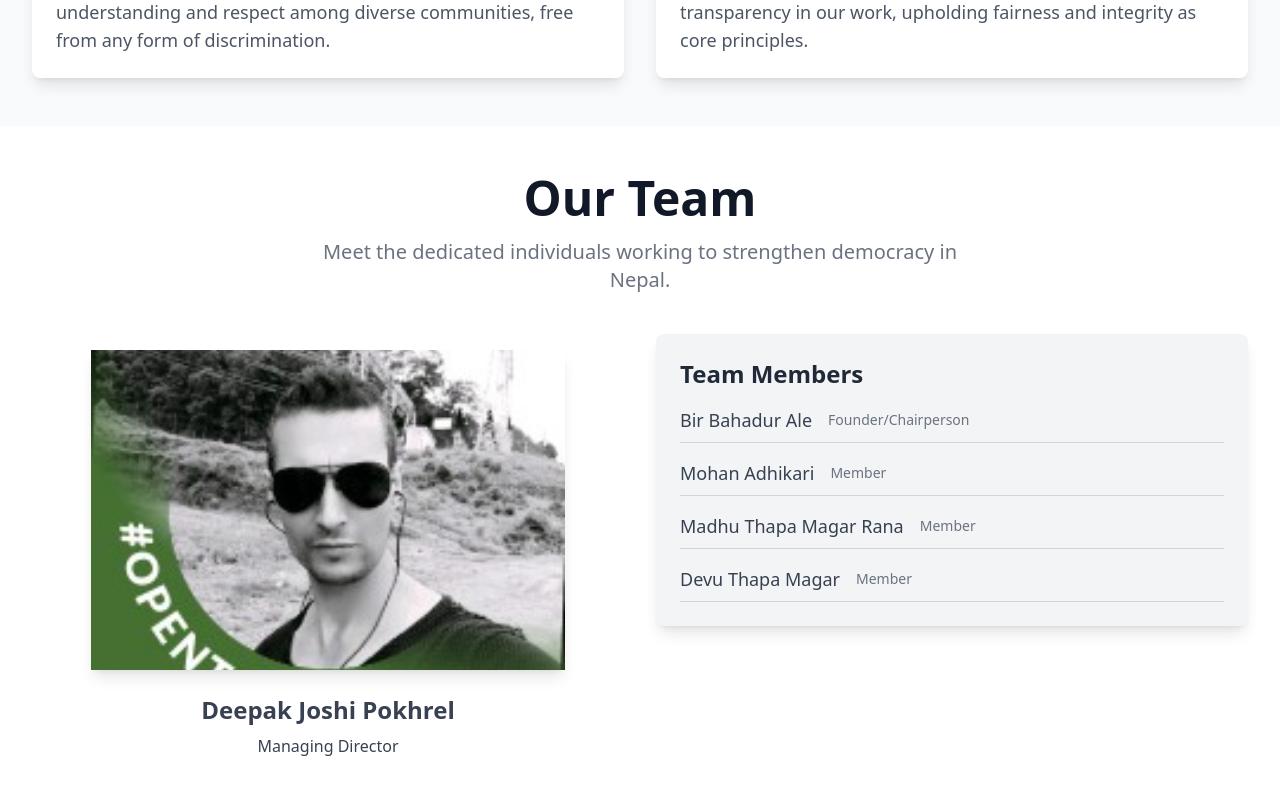
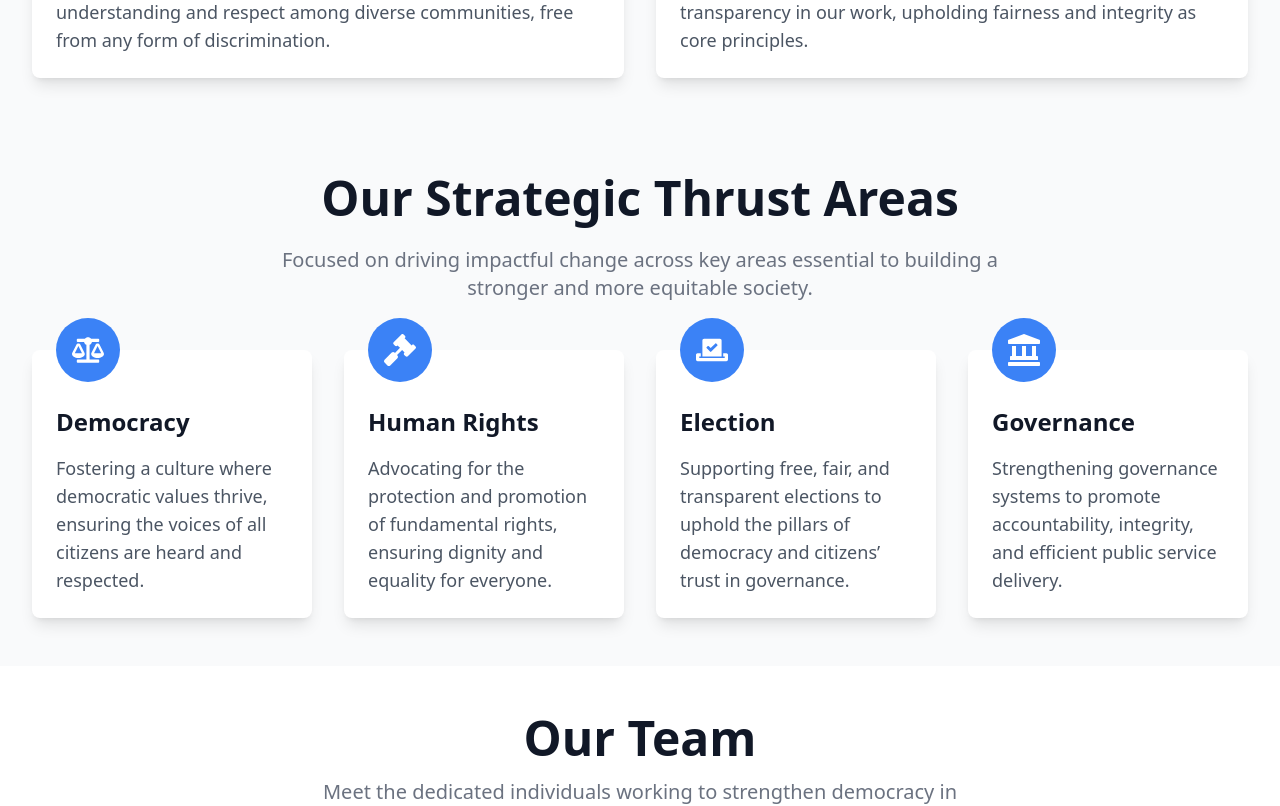
Before and after one commit to Axkratos/CDHR, a React (Vite) app: page / in a window 1280 px wide. Shown: the part 1320-2126 px from the top of the page. Built offline with nearby package versions, Linux system fonts and the light colour scheme.

Commit message:
added mission and values

```diff
--- a/src/App.jsx
+++ b/src/App.jsx
@@ -9,6 +9,7 @@ import BlogPost from './components/BlogPost';
 import Contact from './components/Contact';
 import Footer from './components/Footer';
 import ComingSoon from './components/ComingSoon';
+import Area from './components/Area';
 
 function App() {
   return (
@@ -28,6 +29,9 @@ function App() {
                 </div>
                 <div id="mission">
                   <Mission />
+                </div>
+                <div id="area">
+                  <Area />
                 </div>
                 <div id="team">
                   <Team />
--- /dev/null
+++ b/src/components/Area.jsx
@@ -0,0 +1,62 @@
+import React from 'react';
+import { FaBalanceScale, FaGavel, FaVoteYea, FaLandmark } from 'react-icons/fa';
+
+export default function StrategicAreas() {
+  const areas = [
+    {
+      icon: FaBalanceScale,
+      title: 'Democracy',
+      description:
+        'Fostering a culture where democratic values thrive, ensuring the voices of all citizens are heard and respected.',
+    },
+    {
+      icon: FaGavel,
+      title: 'Human Rights',
+      description:
+        'Advocating for the protection and promotion of fundamental rights, ensuring dignity and equality for everyone.',
+    },
+    {
+      icon: FaVoteYea,
+      title: 'Election',
+      description:
+        'Supporting free, fair, and transparent elections to uphold the pillars of democracy and citizens’ trust in governance.',
+    },
+    {
+      icon: FaLandmark,
+      title: 'Governance',
+      description:
+        'Strengthening governance systems to promote accountability, integrity, and efficient public service delivery.',
+    },
+  ];
+
+  return (
+    <section id="strategic-areas" className="py-12 bg-gray-50">
+      <div className="max-w-7xl mx-auto px-4 sm:px-6 lg:px-8">
+        <div className="lg:text-center">
+          <h2 className="text-4xl font-extrabold text-gray-900 sm:text-5xl">Our Strategic Thrust Areas</h2>
+          <p className="mt-6 max-w-3xl text-xl text-gray-500 lg:mx-auto">
+            Focused on driving impactful change across key areas essential to building a stronger and more equitable society.
+          </p>
+        </div>
+
+        <div className="mt-12 grid grid-cols-1 md:grid-cols-2 lg:grid-cols-4 gap-8">
+          {areas.map((area) => {
+            const Icon = area.icon;
+            return (
+              <div
+                key={area.title}
+                className="relative bg-white shadow-lg rounded-lg p-6 hover:shadow-xl transition-shadow"
+              >
+                <div className="absolute -top-8 left-6 flex items-center justify-center h-16 w-16 rounded-full bg-blue-500 text-white">
+                  <Icon className="h-8 w-8" aria-hidden="true" />
+                </div>
+                <h3 className="mt-8 text-2xl font-bold text-gray-900">{area.title}</h3>
+                <p className="mt-4 text-lg text-gray-600">{area.description}</p>
+              </div>
+            );
+          })}
+        </div>
+      </div>
+    </section>
+  );
+}
--- a/src/components/Navigation.jsx
+++ b/src/components/Navigation.jsx
@@ -10,6 +10,7 @@ export default function Navigation() {
   const navigation = [
     { name: 'Home', href: '#home' },
     { name: 'Mission', href: '#mission' },
+    { name: 'Area', href: '#area' },
     { name: 'Team', href: '#team' },
     { name: 'Blog', href: '#blog' },
     { name: 'Contact', href: '#contact' },
```
